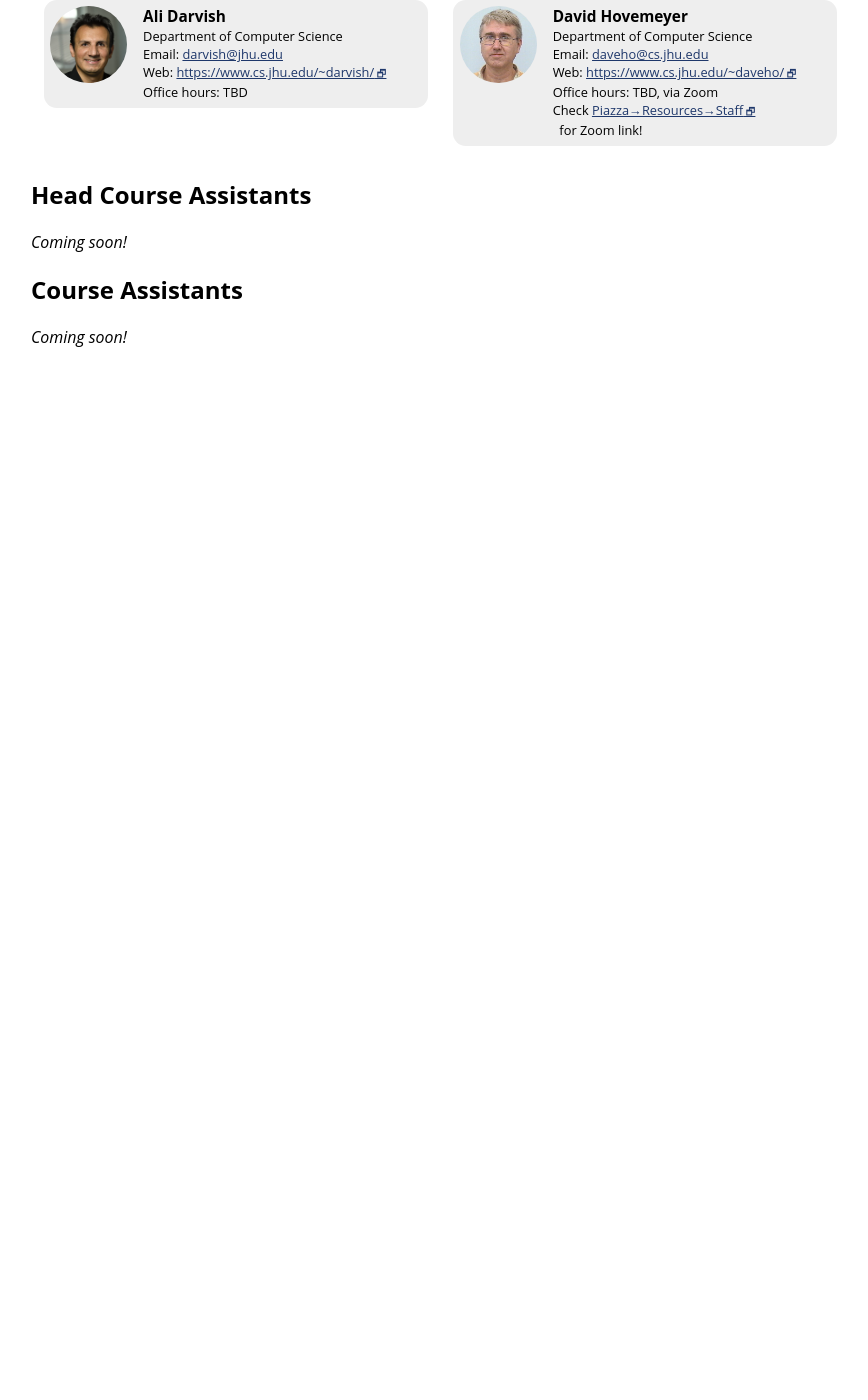
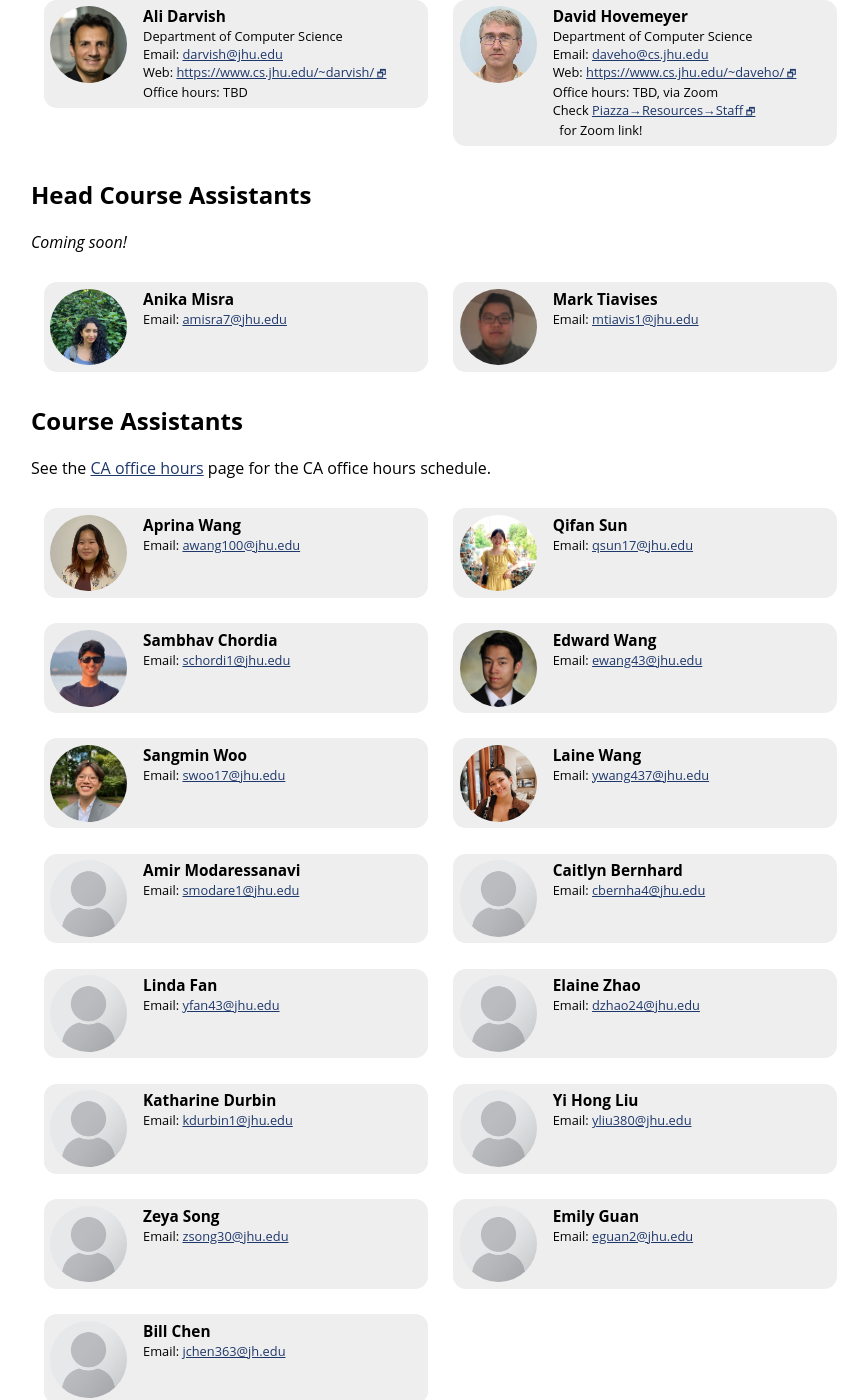
Before and after one commit to vivek-booshan/cs220-sp23, a Jekyll site: the page built from staff.md, in a window 1280 px wide and 1400 px high, scrolled down 314 px. Shown: the whole window, without its empty margins (161-1029 px from the left). Built offline with Jekyll 4.4.1, drawn with Linux system fonts in a browser that asks for light colours; before the commit the page ends 900 px from its top, so only the background shows below that.

Commit message:
add CA contact info

```diff
--- a/staff.md
+++ b/staff.md
@@ -54,23 +54,164 @@ category: "staff"
 </div>
 -->
 
+<div class="card_container">
+
+<div class="card">
+  <img alt="Anika photo" src="{{site.baseurl}}/img/staffpix/anika.jpg">
+  <div class="details">
+   <span class="name_and_role">Anika Misra</span><br>
+   Email: <a href="mailto:amisra7@jhu.edu">amisra7@jhu.edu</a><br>
+  </div>
+</div>
+
+<div class="card_container">
+
+<div class="card">
+  <img alt="Mark photo" src="{{site.baseurl}}/img/staffpix/mark.png">
+  <div class="details">
+   <span class="name_and_role">Mark Tiavises</span><br>
+   Email: <a href="mailto:mtiavis1@jhu.edu">mtiavis1@jhu.edu</a><br>
+  </div>
+</div>
+
+</div>
+
+</div>
+
 ## Course Assistants
 
-*Coming soon!*
-
-<!--
 See the [CA office hours](officehours.html) page for the CA office hours schedule.
 
 <div class="card_container">
 
+<div class="card">
+  <img alt="Aprina photo" src="{{site.baseurl}}/img/staffpix/aprina.jpg">
+  <div class="details">
+   <span class="name_and_role">Aprina Wang</span><br>
+   Email: <a href="mailto:awang100@jhu.edu">awang100@jhu.edu</a><br>
+  </div>
 </div>
--->
 
+<div class="card">
+  <img alt="Qifan photo" src="{{site.baseurl}}/img/staffpix/qifan.png">
+  <div class="details">
+   <span class="name_and_role">Qifan Sun</span><br>
+   Email: <a href="mailto:qsun17@jhu.edu">qsun17@jhu.edu</a><br>
+  </div>
+</div>
+
+<div class="card">
+  <img alt="Sambhav photo" src="{{site.baseurl}}/img/staffpix/samb.jpeg">
+  <div class="details">
+   <span class="name_and_role">Sambhav Chordia</span><br>
+   Email: <a href="mailto:schordi1@jhu.edu">schordi1@jhu.edu</a><br>
+  </div>
+</div>
+
+
+<div class="card">
+  <img alt="Ed photo" src="{{site.baseurl}}/img/staffpix/ed.jpg">
+  <div class="details">
+   <span class="name_and_role">Edward Wang</span><br>
+   Email: <a href="mailto:ewang43@jhu.edu">ewang43@jhu.edu</a><br>
+  </div>
+</div>
+<div class="card_container">
+
+<div class="card">
+  <img alt="Sangmin photo" src="{{site.baseurl}}/img/staffpix/sangmin.png">
+  <div class="details">
+   <span class="name_and_role">Sangmin Woo</span><br>
+   Email: <a href="mailto:swoo17@jhu.edu">swoo17@jhu.edu</a><br>
+  </div>
+</div>
+
+<div class="card">
+  <img alt="Laine photo" src="{{site.baseurl}}/img/staffpix/laine.jpg">
+  <div class="details">
+   <span class="name_and_role">Laine Wang</span><br>
+   Email: <a href="mailto:ywang437@jhu.edu">ywang437@jhu.edu</a><br>
+  </div>
+</div>
+
+<div class="card">
+  <img alt="Amir photo" src="{{site.baseurl}}/img/staffpix/placeholder.jpg">
+  <div class="details">
+   <span class="name_and_role">Amir Modaressanavi</span><br>
+   Email: <a href="mailto:smodare1@jhu.edu">smodare1@jhu.edu</a><br>
+  </div>
+</div>
+
+<div class="card">
+  <img alt="Caitlyn photo" src="{{site.baseurl}}/img/staffpix/placeholder.jpg">
+  <div class="details">
+   <span class="name_and_role">Caitlyn Bernhard</span><br>
+   Email: <a href="mailto:cbernha4@jhu.edu">cbernha4@jhu.edu</a><br>
+  </div>
+</div>
+
+<div class="card">
+  <img alt="Linda photo" src="{{site.baseurl}}/img/staffpix/placeholder.jpg">
+  <div class="details">
+   <span class="name_and_role">Linda Fan</span><br>
+   Email: <a href="mailto:yfan43@jhu.edu">yfan43@jhu.edu</a><br>
+  </div>
+</div>
+
+<div class="card">
+  <img alt="Elaine photo" src="{{site.baseurl}}/img/staffpix/placeholder.jpg">
+  <div class="details">
+   <span class="name_and_role">Elaine Zhao</span><br>
+   Email: <a href="mailto:dzhao24@jhu.edu">dzhao24@jhu.edu</a><br>
+  </div>
+</div>
+
+<div class="card">
+  <img alt="Katharine Durbin" src="{{site.baseurl}}/img/staffpix/placeholder.jpg">
+  <div class="details">
+   <span class="name_and_role">Katharine Durbin</span><br>
+   Email: <a href="mailto:kdurbin1@jhu.edu">kdurbin1@jhu.edu</a><br>
+  </div>
+</div>
+
+<div class="card">
+  <img alt="Yi Hong photo" src="{{site.baseurl}}/img/staffpix/placeholder.jpg">
+  <div class="details">
+   <span class="name_and_role">Yi Hong Liu</span><br>
+   Email: <a href="mailto:yliu380@jhu.edu">yliu380@jhu.edu</a><br>
+  </div>
+</div>
+
+<div class="card">
+  <img alt="Zeya photo" src="{{site.baseurl}}/img/staffpix/placeholder.jpg">
+  <div class="details">
+   <span class="name_and_role">Zeya Song</span><br>
+   Email: <a href="mailto:zsong30@jhu.edu">zsong30@jhu.edu</a><br>
+  </div>
+</div>
+
+<div class="card">
+  <img alt="Emily photo" src="{{site.baseurl}}/img/staffpix/placeholder.jpg">
+  <div class="details">
+   <span class="name_and_role">Emily Guan</span><br>
+   Email: <a href="mailto:eguan2@jhu.edu">eguan2@jhu.edu</a><br>
+  </div>
+</div>
+
+<div class="card">
+  <img alt="Bill photo" src="{{site.baseurl}}/img/staffpix/placeholder.jpg">
+  <div class="details">
+   <span class="name_and_role">Bill Chen</span><br>
+   Email: <a href="mailto:jchen363@jh.edu">jchen363@jh.edu</a><br>
+  </div>
+</div>
+
+</div>
 <!--
 <div class="card_container">
 
 <div class="card">
-  <img alt="NAME photo" src="{{site.baseurl}}/img/staffpix/NAME.jpg">
+  <img alt="NAME photo" src="{{site.baseurl}}/img/staffpix/placeholder.jpg">
   <div class="details">
    <span class="name_and_role">FIRSTNAME LASTNAME</span><br>
    Email: <a href="mailto:"></a><br>
```
Also changed, not shown: img/staffpix/anika.jpg, img/staffpix/aprina.jpg (added), img/staffpix/ed.jpg (added), img/staffpix/laine.jpg (added), img/staffpix/mark.png (added), img/staffpix/qifan.png (added), img/staffpix/samb.jpeg (added), img/staffpix/sangmin.png (added).
